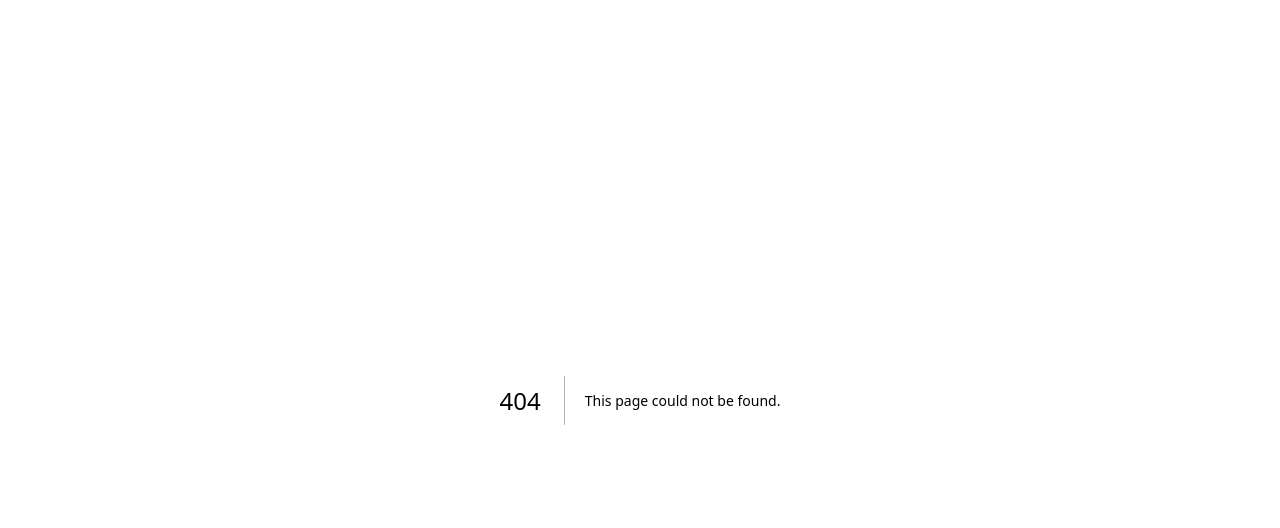
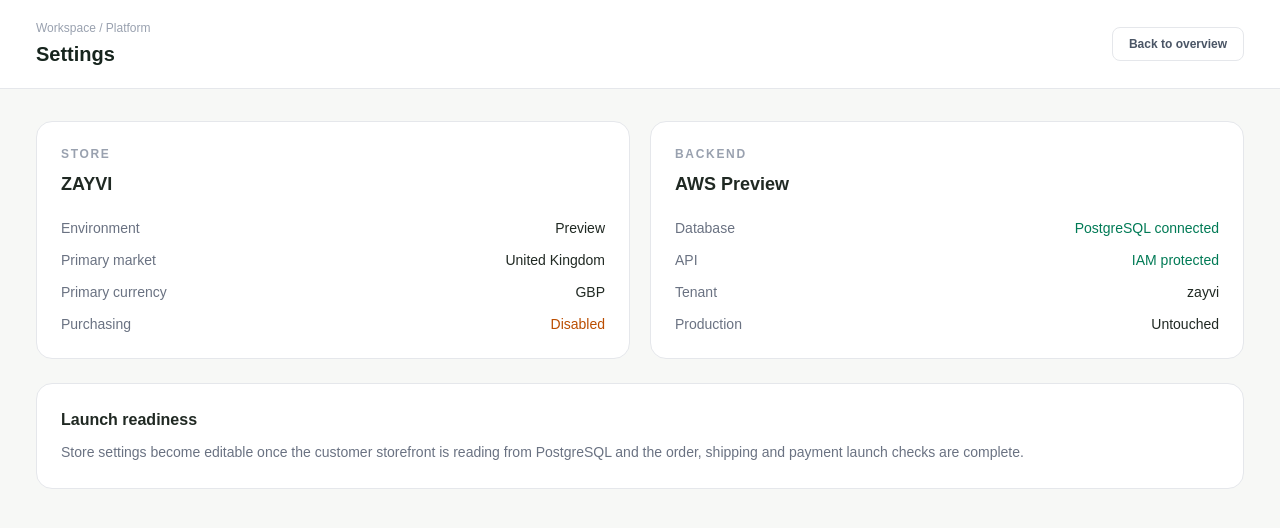
Before and after one commit to olajide111/zayvi-store, a Next.js app: page /admin/settings in a window 1280 px wide. Before the commit this address had no page. Shown: the top 528 px of the page. Built offline with nearby package versions, Linux system fonts and the light colour scheme.

Commit message:
Add platform settings workspace

```diff
--- /dev/null
+++ b/app/admin/settings/page.tsx
@@ -0,0 +1,43 @@
+export default function AdminSettingsPage() {
+  return (
+    <main className="min-h-screen bg-[#f7f8f6] text-[#202923]">
+      <header className="border-b border-gray-200 bg-white">
+        <div className="mx-auto flex max-w-[1500px] items-center justify-between px-5 py-5 md:px-9">
+          <div><div className="text-xs text-gray-400">Workspace / Platform</div><h1 className="mt-1 text-xl font-semibold text-[#17251e]">Settings</h1></div>
+          <a href="/admin/dashboard" className="rounded-lg border border-gray-200 px-4 py-2 text-xs font-semibold text-gray-600">Back to overview</a>
+        </div>
+      </header>
+
+      <section className="mx-auto max-w-[1500px] px-5 py-8 md:px-9">
+        <div className="grid gap-5 lg:grid-cols-2">
+          <section className="rounded-2xl border border-gray-200 bg-white p-6">
+            <div className="text-xs font-semibold tracking-[0.14em] text-gray-400">STORE</div>
+            <h2 className="mt-2 text-lg font-semibold">ZAYVI</h2>
+            <div className="mt-5 space-y-3 text-sm">
+              <div className="flex justify-between"><span className="text-gray-500">Environment</span><span className="font-medium">Preview</span></div>
+              <div className="flex justify-between"><span className="text-gray-500">Primary market</span><span className="font-medium">United Kingdom</span></div>
+              <div className="flex justify-between"><span className="text-gray-500">Primary currency</span><span className="font-medium">GBP</span></div>
+              <div className="flex justify-between"><span className="text-gray-500">Purchasing</span><span className="font-medium text-amber-700">Disabled</span></div>
+            </div>
+          </section>
+
+          <section className="rounded-2xl border border-gray-200 bg-white p-6">
+            <div className="text-xs font-semibold tracking-[0.14em] text-gray-400">BACKEND</div>
+            <h2 className="mt-2 text-lg font-semibold">AWS Preview</h2>
+            <div className="mt-5 space-y-3 text-sm">
+              <div className="flex justify-between"><span className="text-gray-500">Database</span><span className="font-medium text-emerald-700">PostgreSQL connected</span></div>
+              <div className="flex justify-between"><span className="text-gray-500">API</span><span className="font-medium text-emerald-700">IAM protected</span></div>
+              <div className="flex justify-between"><span className="text-gray-500">Tenant</span><span className="font-medium">zayvi</span></div>
+              <div className="flex justify-between"><span className="text-gray-500">Production</span><span className="font-medium">Untouched</span></div>
+            </div>
+          </section>
+        </div>
+
+        <div className="mt-6 rounded-2xl border border-gray-200 bg-white p-6">
+          <h2 className="text-base font-semibold">Launch readiness</h2>
+          <p className="mt-2 text-sm leading-6 text-gray-500">Store settings become editable once the customer storefront is reading from PostgreSQL and the order, shipping and payment launch checks are complete.</p>
+        </div>
+      </section>
+    </main>
+  );
+}
```
